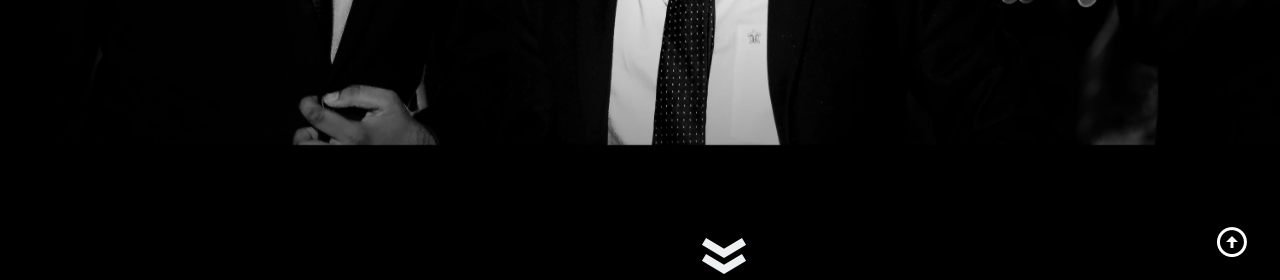
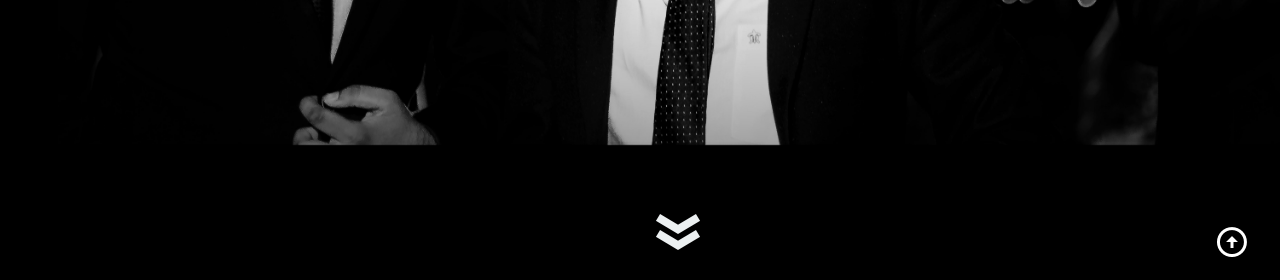
Before and after one commit to jabbu123/about_me, a plain HTML site: page index.html in a window 1280 px wide. Shown: the part 520-800 px from the top of the page. Drawn offline with Linux system fonts and the light colour scheme.

Commit message:
scroll_position

```diff
--- a/style.css
+++ b/style.css
@@ -45,8 +45,9 @@ body {
 .scrll {
     height: 3em;
     position: fixed;
-    bottom: 50px;
-    left: 700px;
+    bottom: 0px;
+  left: 53%;
+  transform: translate(-50%, -50%);
 }
 
 .social-icons {
@@ -91,7 +92,7 @@ body {
 img.scrll:hover {
     height: 4em;
     position: fixed;
-    left: 695px;
+    right: 20px;
     cursor: pointer;
 }
 
```
